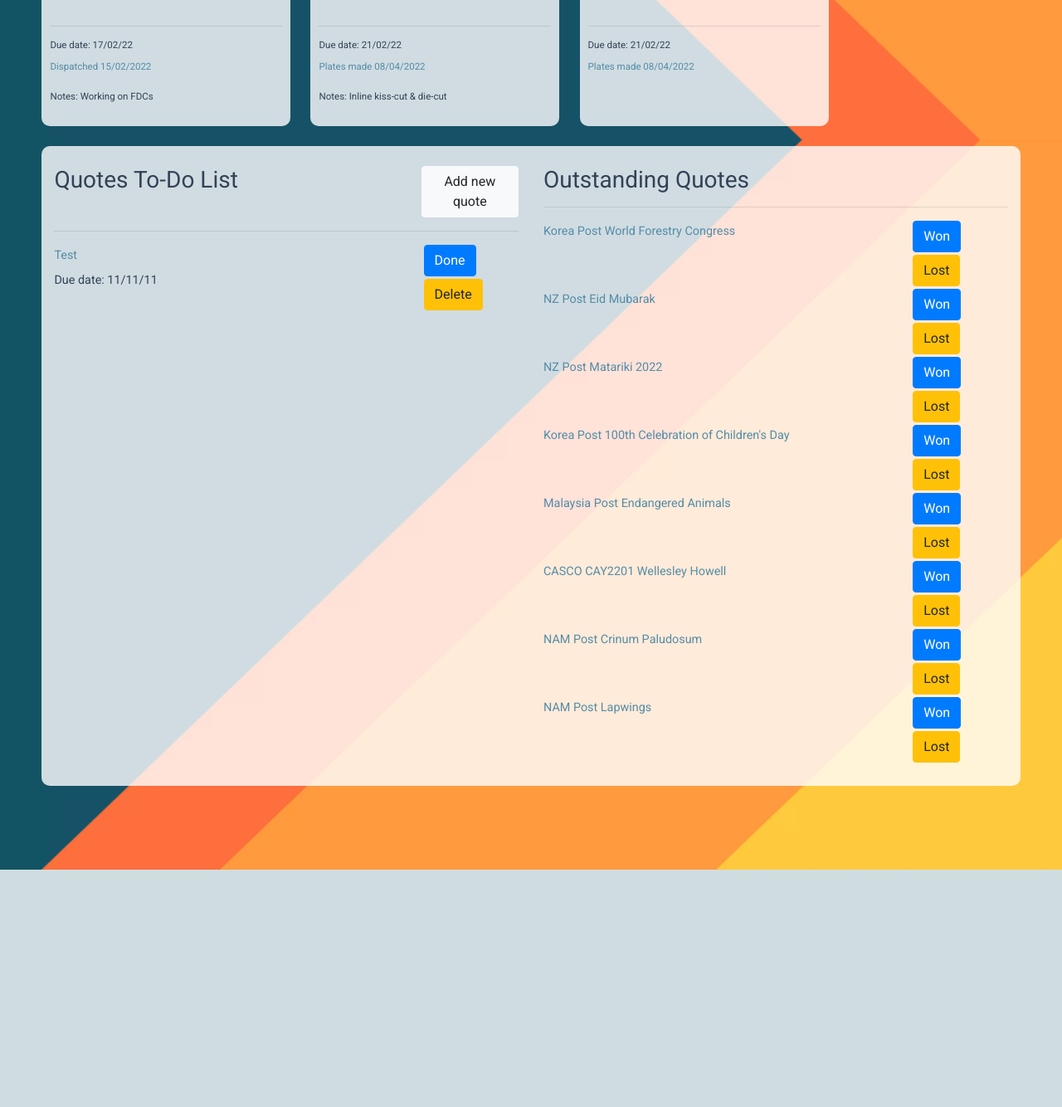
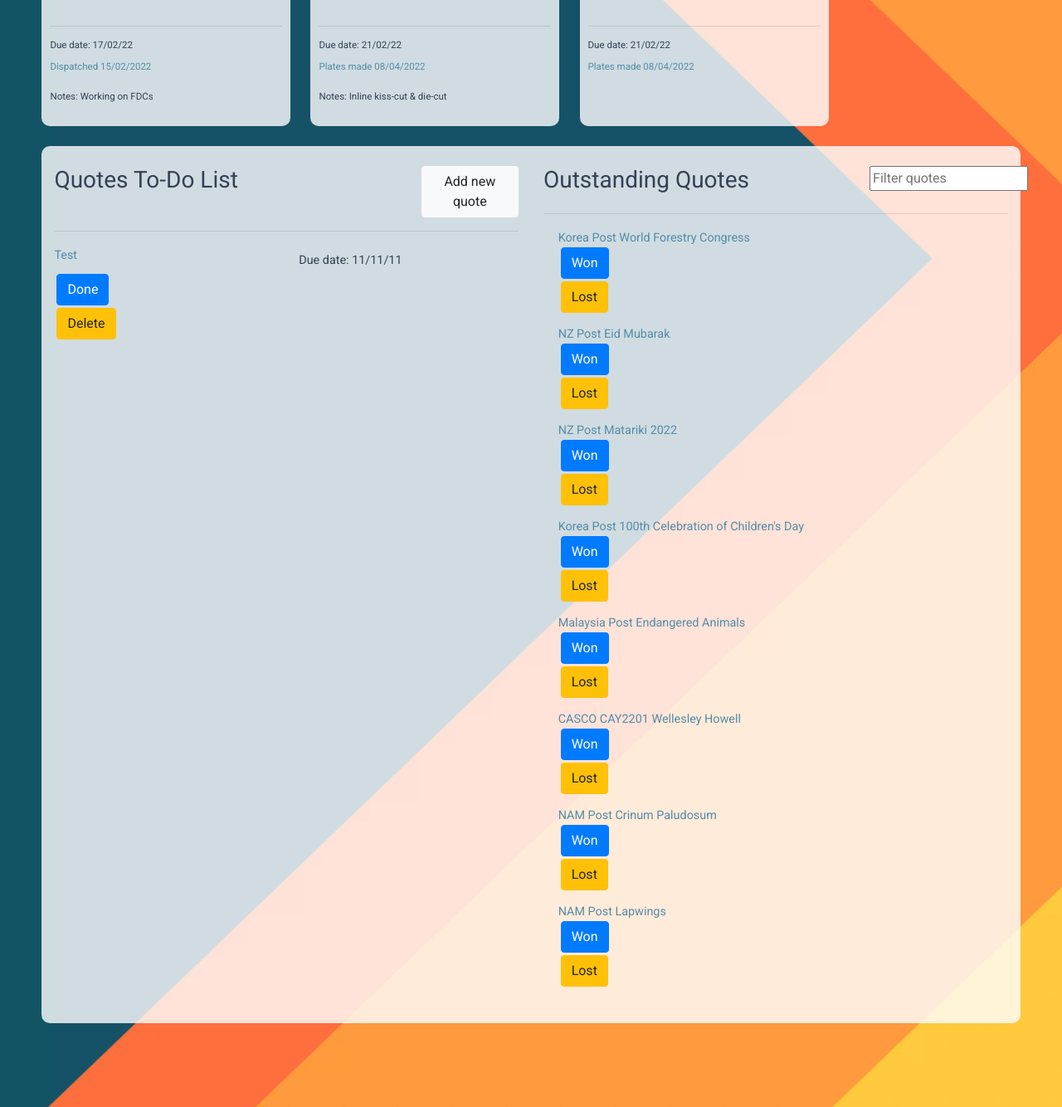
Before and after one commit to 0710160/stamp_dash, a Flask app: page / in a window 1280 px wide. Shown: the part 711-2045 px from the top of the page at 83% size. Before the commit the page ends 1759 px from the top, so only its background shows below. Run offline with Flask 2, Linux system fonts and the light colour scheme; a user stored in the database is signed in; data comes from the database, SQL or seed files in the repository; some libraries are stand-ins or nearby versions.

Commit message:
Add filter to outstanding quotes list. Can't get buttons to appear in-line on same row as li, need to figure this out.

```diff
--- a/static/styles.css
+++ b/static/styles.css
@@ -311,6 +311,10 @@ DASHBOARD
   margin: 0 3px 3px 3px;
 }
 
+.quote-big-box ul {
+  margin-left: -4%;
+}
+
 /*-----------------------------------------------------------------
 ANIMATIONS
 -----------------------------------------------------------------*/
--- a/templates/dashboard.html
+++ b/templates/dashboard.html
@@ -51,37 +51,89 @@
       </div>
       <hr />
       {% for t in to_do_quotes %}
-      <div class="row justify-content-between">
+      <div class="justify-content-between">
+        <div class="row">
           <div class="col">
             <a href="/edit/{{ t.id }}">{{ t.job_name }}</a>
+          </div>
+          <div class="col">
             <h4>Due date: {{ t.due_date | datefilter }}</h4>
           </div>
+        </div>
+        <div class="row">
           <div class="col-3">
             <a class="btn btn-primary won" href="/complete_quote/{{ t.id }}">Done</a>
             <a class="btn btn-warning lost" href="/delete/{{ t.id }}">Delete</a>
+          </div>
         </div>
       </div>
     {% endfor %}
   </div>
 
   <div class="container-flex quote-big-box col">
+    <div class="row">
+      <div class="col">
         <h3>Outstanding Quotes</h3>
+      </div>
+      <div class="col-4">
+        <input type="text" placeholder="Filter quotes" id="myInput" onkeyup="myFunction()">
+      </div>
+    </div>
     <hr />
+    <div class="justify-content-between">
+      <div>
+        <ul id="myUL">
           {% for q in outstanding_quotes %}
-      <div class="row justify-content-between">
-        <div class="col">
-          <a href="/edit/{{ q.id }}">{{ q.job_name }}</a>
-        </div>
+          <li><a href="/edit/{{ q.id }}" data-keywords="{{ q.job_name }}">{{ q.job_name }}</a>
+            <div class="row">
               <div class="col-3">
                 <a class="btn btn-primary won" href="/add_job/{{ q.id }}">Won</a>
                 <a class="btn btn-warning lost" href="/delete/{{ q.id }}">Lost</a>
               </div>
             </div>
+          </li>
           {% endfor %}
+        </ul>
       </div>
     </div>
 
   </div>
 
+  <script src="https://ajax.googleapis.com/ajax/libs/jquery/3.2.1/jquery.min.js"></script>
+
+  <script>
+    // Search functionality
+    function myFunction() {
+      // Declare variables
+      var input = document.getElementById('myInput'),
+        filter = input.value,
+        ul = document.getElementById('myUL'),
+        lis = ul.getElementsByTagName('li'),
+        searchTerms = filter.match(/[a-z]+/gi),
+        re, index, li, a;
+
+      if (searchTerms) {
+        searchTerms = searchTerms.map(function(term) {
+          return '(?=.*' + term + ')';
+        });
+
+        re = new RegExp(searchTerms.join(''), 'i');
+      } else {
+        re = /./;
+      }
+
+      // Loop through all list items, and hide those who don't match the search query
+      for (index = 0; index < lis.length; index++) {
+        li = lis[index];
+        a = li.firstChild;
+
+        if (re.test(a.innerHTML + ' ' + a.getAttribute('data-keywords'))) {
+          li.style.display = '';
+        } else {
+          li.style.display = 'none';
+        }
+      }
+    }
+  </script>
 
   {% endblock %}
```
Lines whose indentation alone changed are shown as unchanged.
